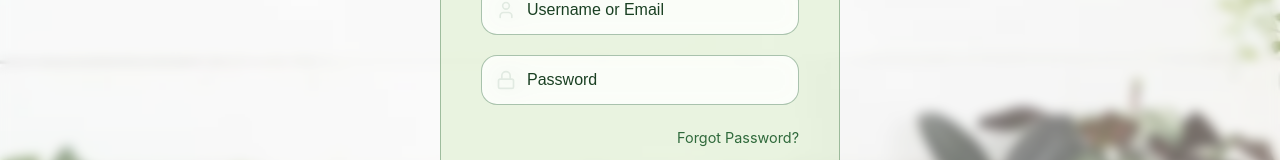
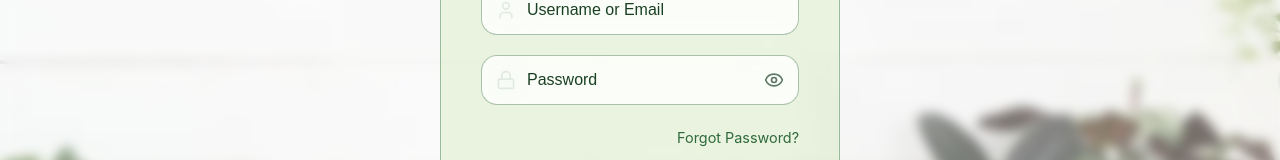
Before and after one commit to Razorguy12/sapplingo, a React app in the folder frontend/: page / in a window 1280 px wide. Shown: the part 382-542 px from the top of the page. Built offline with nearby package versions, Linux system fonts and the light colour scheme; the HTML template or start-up script is replaced by a standard one.

Commit message:
added dob placeholder and password viewer

```diff
--- a/frontend/src/pages/Login.jsx
+++ b/frontend/src/pages/Login.jsx
@@ -1,6 +1,6 @@
 import React, { useState } from 'react';
 import axios from 'axios';
-import { Leaf, User, Lock, ArrowRight, UserPlus, Type, Mail, Phone, Calendar } from 'lucide-react';
+import { Leaf, User, Lock, ArrowRight, UserPlus, Type, Mail, Phone, Calendar, Eye, EyeOff } from 'lucide-react';
 
 const Login = ({ onLogin }) => {
   const [isRegistering, setIsRegistering] = useState(false);
@@ -12,6 +12,7 @@ const Login = ({ onLogin }) => {
   const [phoneNumber, setPhoneNumber] = useState('');
   const [dob, setDob] = useState('');
   const [password, setPassword] = useState('');
+  const [showPassword, setShowPassword] = useState(false);
   const [error, setError] = useState('');
   const [loading, setLoading] = useState(false);
 
@@ -134,12 +135,13 @@ const Login = ({ onLogin }) => {
                   <div className="input-group">
                     <Calendar size={20} className="input-icon" color="var(--primary-color)" />
                     <input
-                      type="date"
-                      placeholder="Date of Birth"
+                      type={dob ? "date" : "text"}
+                      onFocus={(e) => (e.target.type = "date")}
+                      onBlur={(e) => { if (!e.target.value) e.target.type = "text"; }}
+                      placeholder="Date of Birth (Optional)"
                       className="login-input glass"
                       value={dob}
                       onChange={(e) => { setDob(e.target.value); setError(''); }}
-                      required
                     />
                   </div>
                 </>
@@ -159,13 +161,19 @@ const Login = ({ onLogin }) => {
               <div className="input-group">
                 <Lock size={20} className="input-icon" color="var(--primary-color)" />
                 <input
-                  type="password"
+                  type={showPassword ? "text" : "password"}
                   placeholder="Password"
                   className="login-input glass"
                   value={password}
                   onChange={(e) => { setPassword(e.target.value); setError(''); }}
                   required
                 />
+                <div
+                  onClick={() => setShowPassword(!showPassword)}
+                  style={{ position: 'absolute', right: '15px', cursor: 'pointer', display: 'flex', alignItems: 'center', opacity: 0.7 }}
+                >
+                  {showPassword ? <EyeOff size={20} color="var(--text-light)" /> : <Eye size={20} color="var(--text-light)" />}
+                </div>
               </div>
 
               {!isRegistering && (
```
